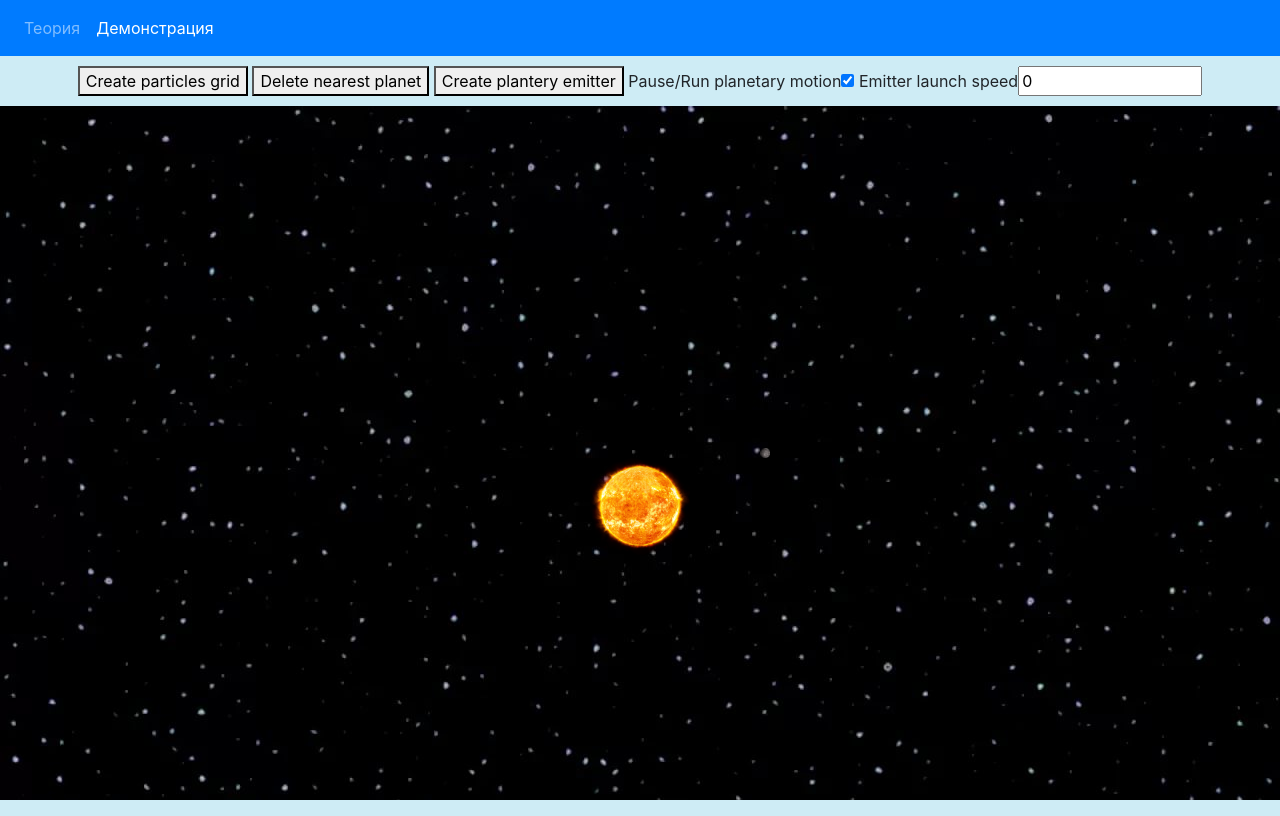
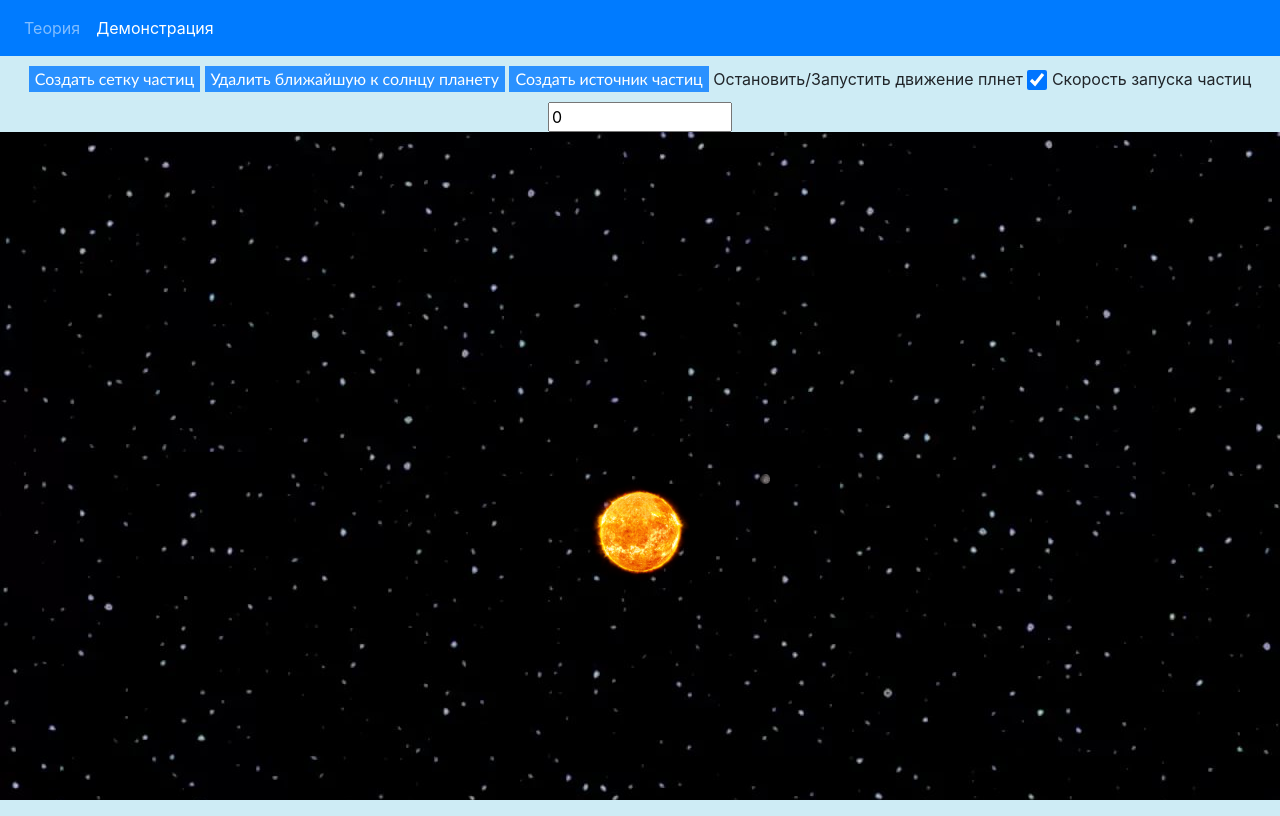
Before and after one commit to maru979/2d_simulation_of_universal_gravitation, a plain HTML site: page demo.html in a window 1280 px wide. Drawn offline with Linux system fonts and the light colour scheme.

Commit message:
buttons and checkbox stylized

```diff
--- a/demo.html
+++ b/demo.html
@@ -35,11 +35,11 @@ onmousedown="startCreateParticles(event)" onmouseup="stopCreateParticles(event)
 	-->
 	<div class="demo-container" id="demo-container">
 		<span></span>
-		<button onclick="createParticles()" style="margin-bottom : 10px">Create particles grid</button>
-		<button onclick="deletePlanet()">Delete nearest planet</button>
-		<button onclick="addPlanetEm()">Create plantery emitter</button>
-		Pause/Run planetary motion<input id="check1" type="checkbox" checked>
-		Emitter launch speed<input id="textField1" type="text" value="0" align="right" size="13"/><br>
+		<button onclick="createParticles()" style="margin-bottom : 10px">Создать сетку частиц</button>
+		<button onclick="deletePlanet()">Удалить ближайшую к солнцу планету</button>
+		<button onclick="addPlanetEm()">Создать источник частиц</button>
+		Остановить/Запустить движение плнет <input id="check1" type="checkbox" checked>
+		Скорость запуска частиц <input id="textField1" type="text" value="0" align="right" size="13"/><br>
 		<canvas class="canvas-main" onmousemove="mouseMoved(event)" onmousedown="addEmitter(event)" onmouseup="addEmitterFinish(event)"></canvas>
 	</div>
 
--- a/style.css
+++ b/style.css
@@ -36,3 +36,19 @@ img	{
 	font-size: 30pt;
 	text-align: center;
 }
+
+button{
+	background-color: rgb(42, 145, 255);
+	border: none;
+	color: white;
+	font-family: 'Gill Sans', 'Gill Sans MT', Calibri, 'Trebuchet MS', sans-serif;
+}
+button:hover{
+	background-color: rgb(6, 126, 255);
+}
+
+#check1{
+	vertical-align: -5px;
+	width: 20px;
+	height: 20px;
+}
```
